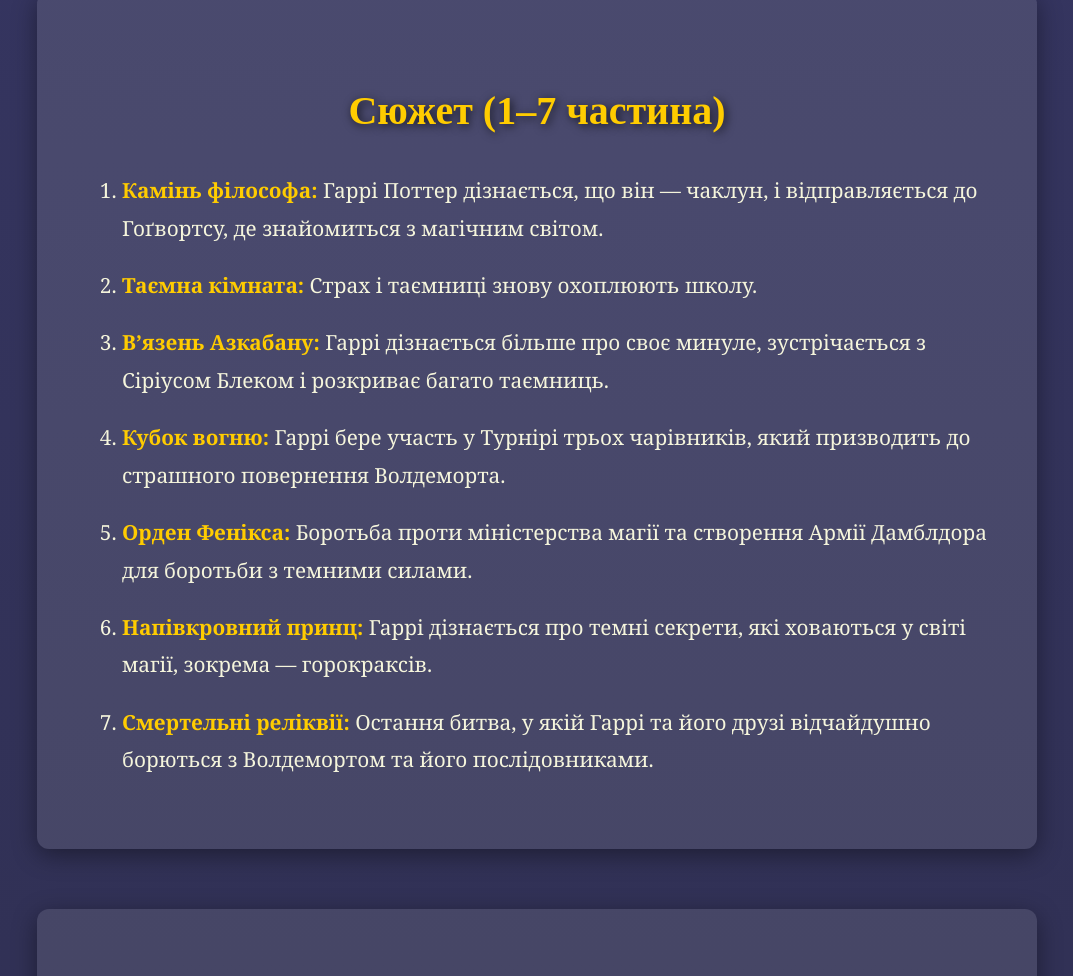
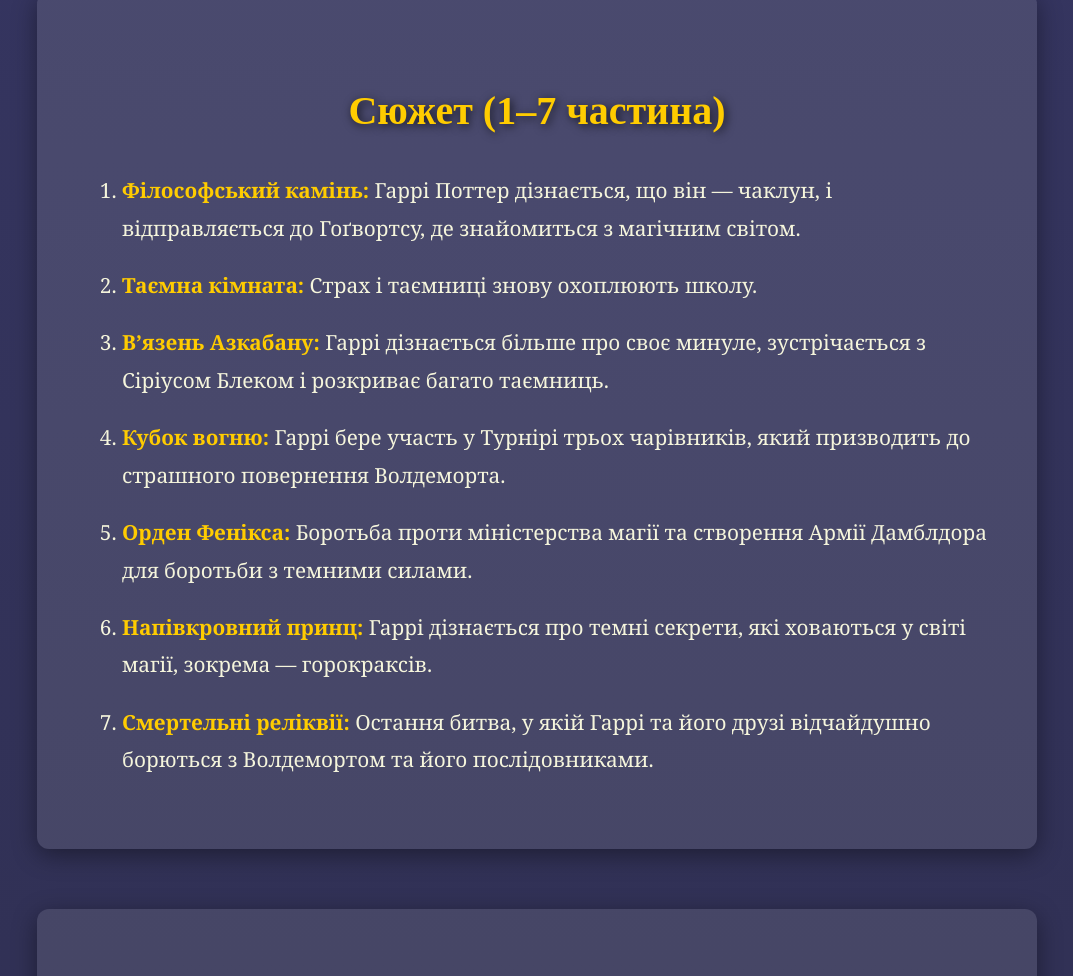
Before and after one commit to qwerty765m/-, a plain HTML site: page index.html in a window 1280 px wide. Shown: the part 1457-2433 px from the top of the page, without its empty margins (103-1176 px from the left). Drawn offline with Linux system fonts and the light colour scheme.

Commit message:
Update index.html

```diff
--- a/index.html
+++ b/index.html
@@ -37,7 +37,7 @@
 <section id="plot">
   <h2>Сюжет (1–7 частина)</h2>
   <ol>
-    <li><strong>Камінь філософа:</strong> Гаррі Поттер дізнається, що він — чаклун, і відправляється до Гоґвортсу, де знайомиться з магічним світом.</li>
+    <li><strong>Філософський камінь:</strong> Гаррі Поттер дізнається, що він — чаклун, і відправляється до Гоґвортсу, де знайомиться з магічним світом.</li>
     <li><strong>Таємна кімната:</strong> Страх і таємниці знову охоплюють школу.</li>
     <li><strong>В’язень Азкабану:</strong> Гаррі дізнається більше про своє минуле, зустрічається з Сіріусом Блеком і розкриває багато таємниць.</li>
     <li><strong>Кубок вогню:</strong> Гаррі бере участь у Турнірі трьох чарівників, який призводить до страшного повернення Волдеморта.</li>
```
